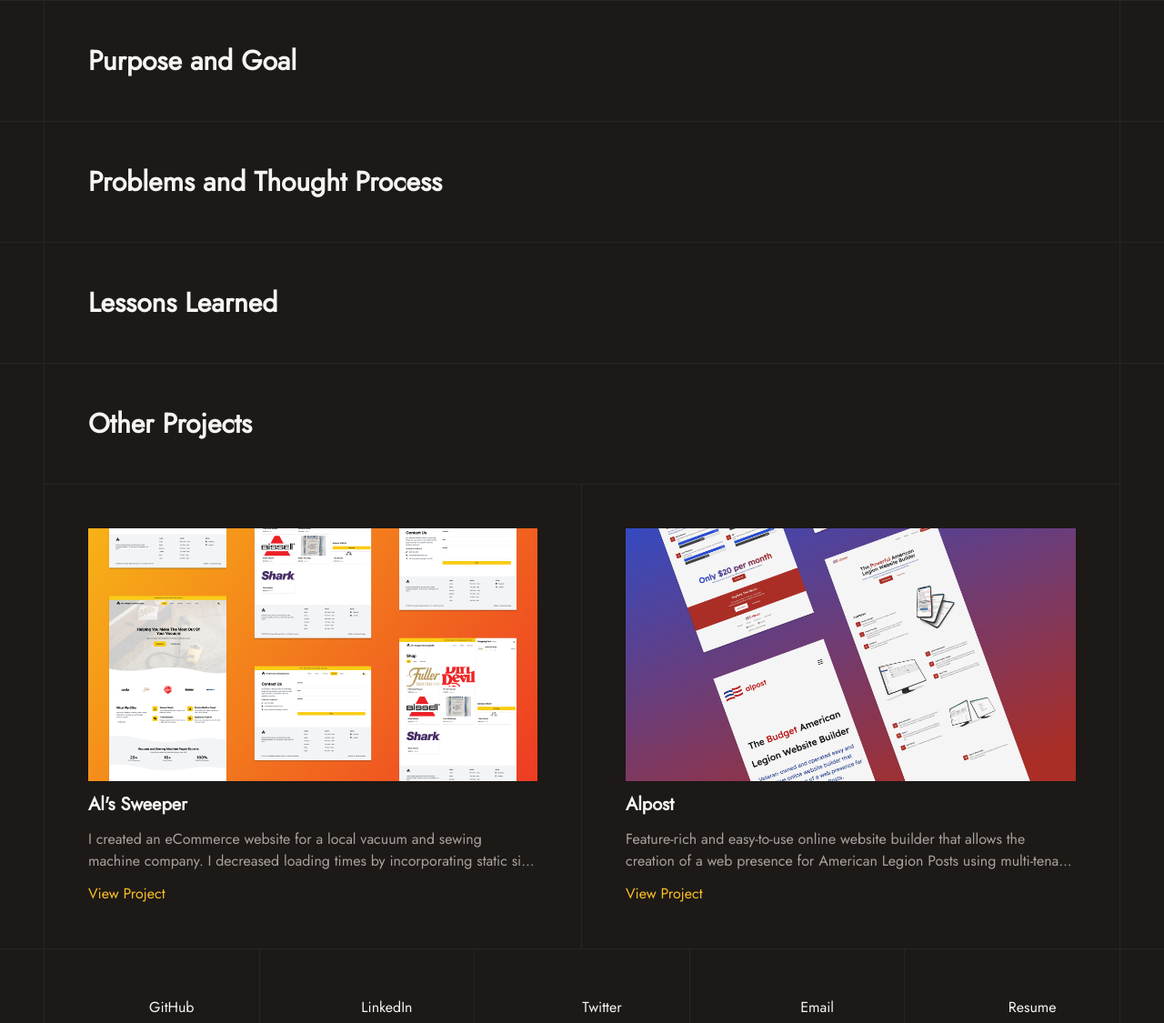
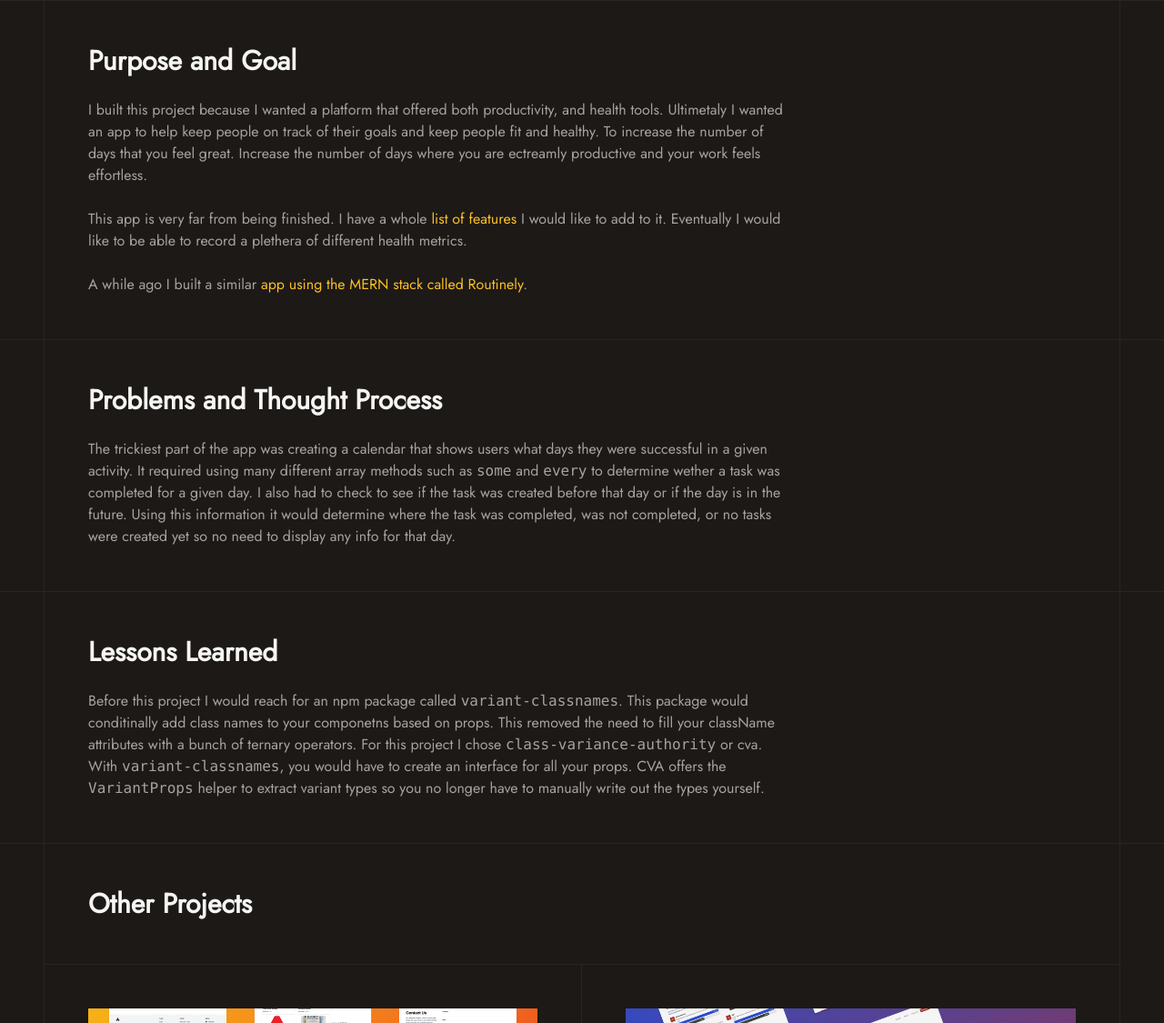
Before and after one commit to raymondkneipp/portfolio-2023, an Astro site: page /projects/2-bioboost in a window 1280 px wide. Shown: the part 1382-2507 px from the top of the page at 91% size. Built offline with nearby package versions, Linux system fonts and the light colour scheme; Astro itself is replaced by a stand-in of ours; some icons are missing.

Commit message:
bioboost copy

```diff
--- a/src/pages/projects/2-bioboost.mdx
+++ b/src/pages/projects/2-bioboost.mdx
@@ -13,7 +13,7 @@ import { Image } from '@astrojs/image/components';
 
 # BioBoost App
 
-Lorem ipsum dolor sit amet consectetur adipisicing elit. Magni cupiditate quaerat quidem. Tenetur veniam aliquam reprehenderit architecto, porro officiis voluptates vitae nostrum dignissimos ipsam hic pariatur delectus enim fuga sint!
+The purpose of this app is to help you to reenforce positive habits and reduce negative habits, as well as helping you to live a healthy lifestyle. Staying healthy will keep you productive and your good habits will keep you on track to reach your goals. Currently the app offers tracking for good habits and bad habits, weight, and mood.
 
 ## Technologies
 
@@ -43,11 +43,19 @@ Lorem ipsum dolor sit amet consectetur adipisicing elit. Magni cupiditate quaera
 
 ## Purpose and Goal
 
+I built this project because I wanted a platform that offered both productivity, and health tools. Ultimetaly I wanted an app to help keep people on track of their goals and keep people fit and healthy. To increase the number of days that you feel great. Increase the number of days where you are ectreamly productive and your work feels effortless.
+
+This app is very far from being finished. I have a whole [list of features](https://github.com/raymondkneipp/bioboost-app#roadmap) I would like to add to it. Eventually I would like to be able to record a plethera of different health metrics.
+
+A while ago I built a similar [app using the MERN stack called Routinely](https://github.com/raymondkneipp/Routinely).
+
 </GridCard>
 
 <GridCard spacing={true}>
 
 ## Problems and Thought Process
+
+The trickiest part of the app was creating a calendar that shows users what days they were successful in a given activity. It required using many different array methods such as `some` and `every` to determine wether a task was completed for a given day. I also had to check to see if the task was created before that day or if the day is in the future. Using this information it would determine where the task was completed, was not completed, or no tasks were created yet so no need to display any info for that day.
 
 </GridCard>
 
@@ -55,4 +63,6 @@ Lorem ipsum dolor sit amet consectetur adipisicing elit. Magni cupiditate quaera
 
 ## Lessons Learned
 
+Before this project I would reach for an npm package called `variant-classnames`. This package would conditinally add class names to your componetns based on props. This removed the need to fill your className attributes with a bunch of ternary operators. For this project I chose `class-variance-authority` or cva. With `variant-classnames`, you would have to create an interface for all your props. CVA offers the `VariantProps` helper to extract variant types so you no longer have to manually write out the types yourself.
+
 </GridCard>
```
